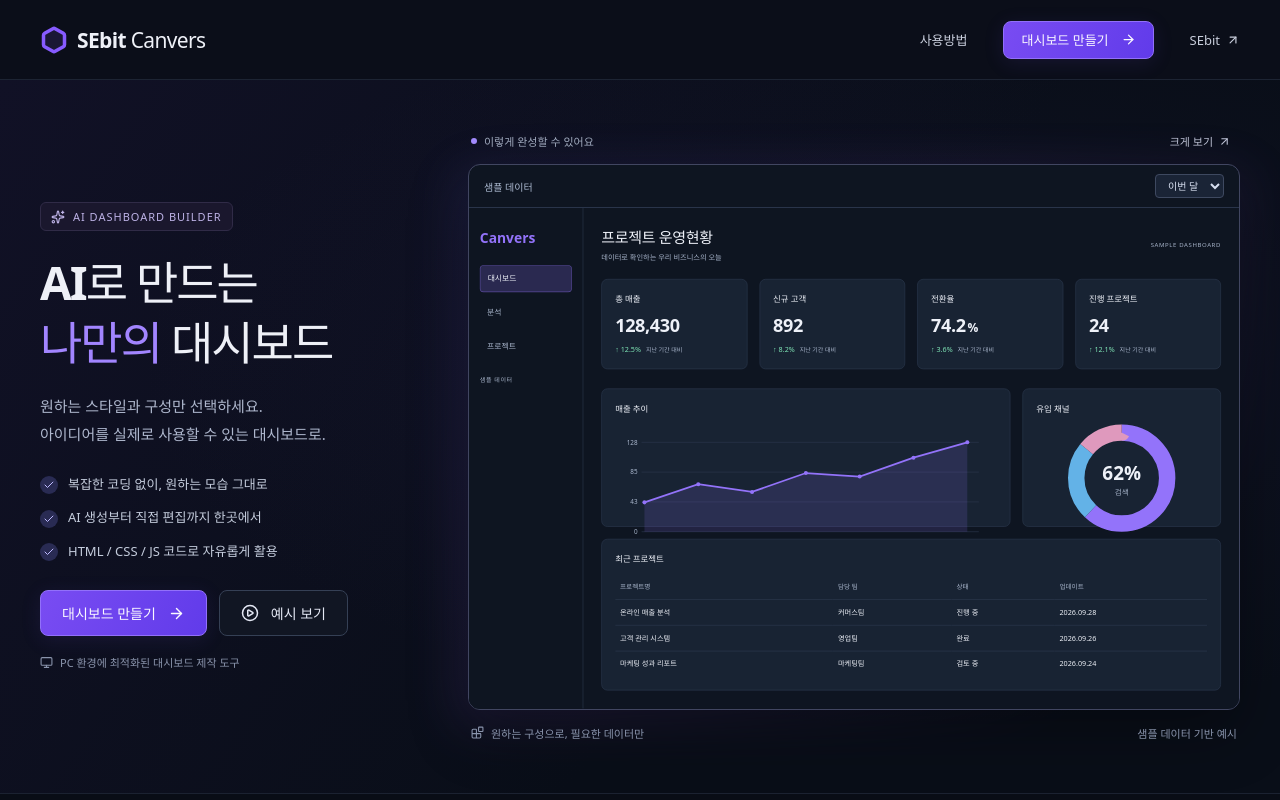
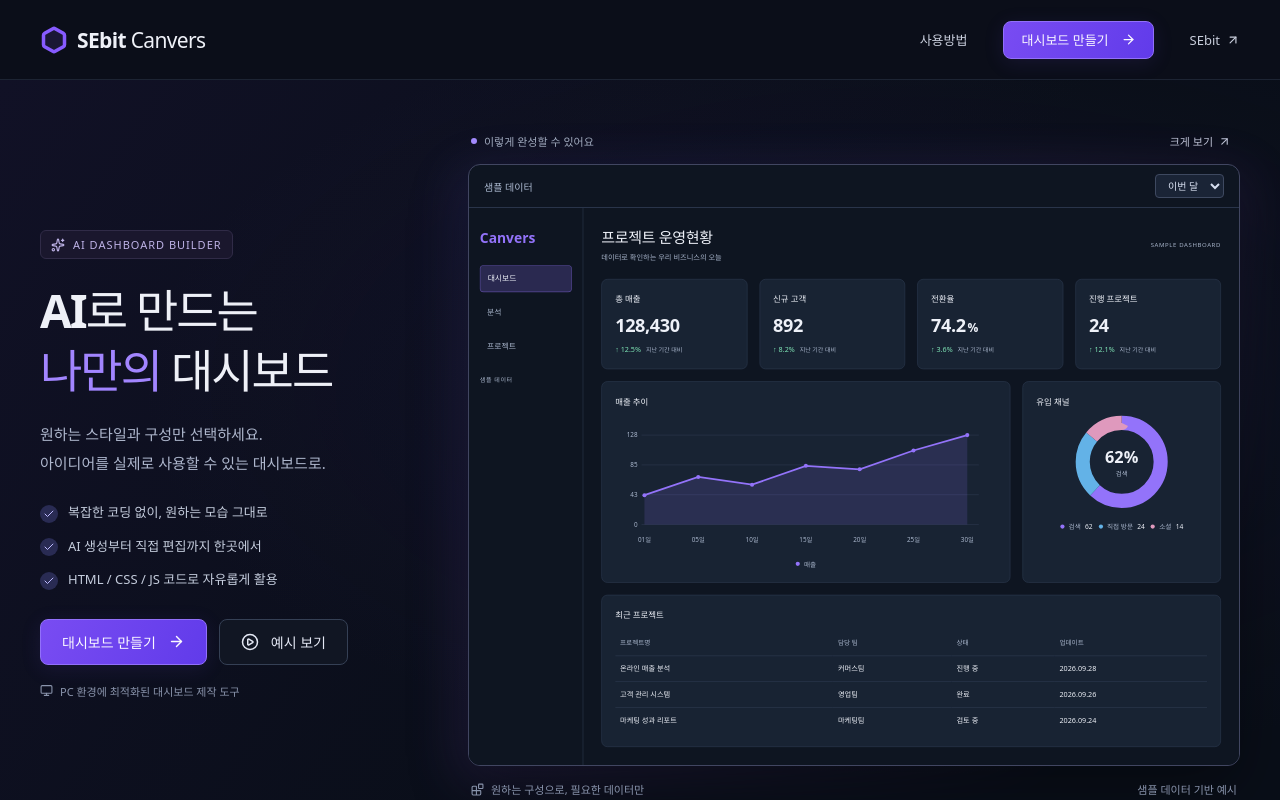
Before and after one commit to sehyunictsebitleedy/sebitcanvers_v3, a React (Vite) app in the folder sebitcanvers_v3/frontend/: page / in a window 1280 px wide. Shown: the top 800 px of the page. Built offline with nearby package versions, Linux system fonts and the light colour scheme.

Commit message:
fix: fit donut chart and legend within dashboard cards

```diff
--- a/sebitcanvers_v3/frontend/src/dashboard/renderer.css
+++ b/sebitcanvers_v3/frontend/src/dashboard/renderer.css
@@ -117,7 +117,7 @@
   color: var(--db-muted);
   margin-left: 5px;
 }
-.schema-dashboard .db-chart {
+.schema-dashboard svg.db-chart {
   width: 100%;
   height: 230px;
   display: block;
@@ -159,8 +159,9 @@
 }
 .schema-dashboard .db-donut-layout > svg {
   display: block;
-  width: 210px;
-  height: 210px;
+  width: 180px;
+  height: auto;
+  aspect-ratio: 1;
   max-width: 100%;
   margin: auto;
 }
```
